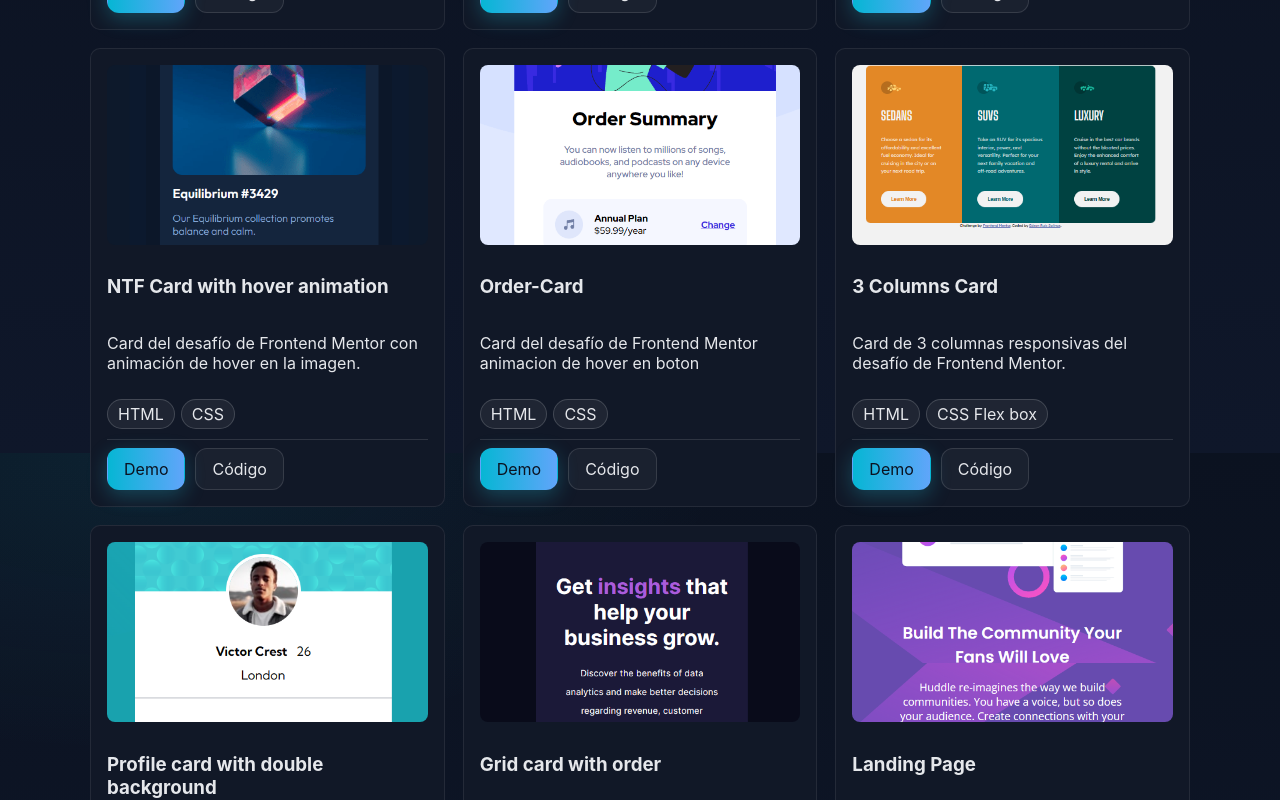
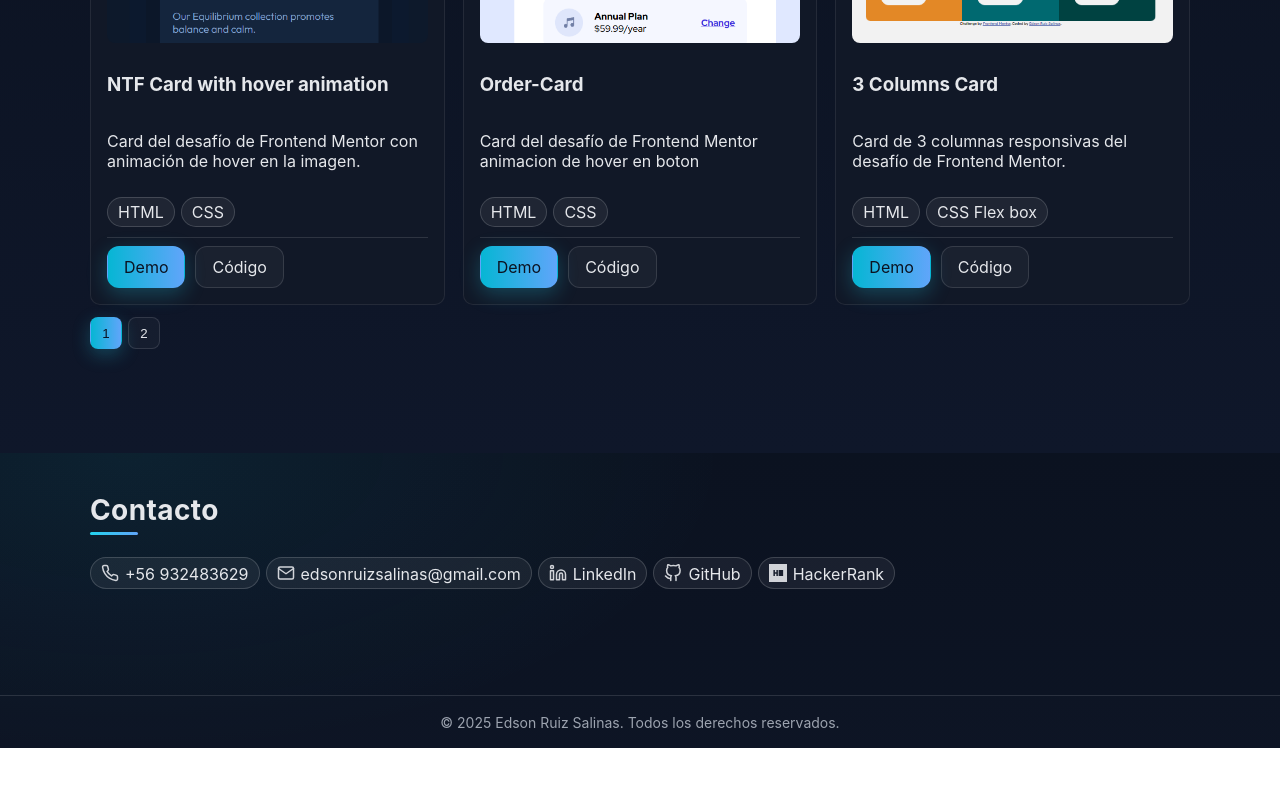
Before and after one commit to xedsonruizx/portafolio, a React (Create React App) app: page / in a window 1280 px wide. Shown: the part 2747-3547 px from the top of the page. After the commit the page ends 3495 px from the top, so only its background shows below. Built offline with nearby package versions, Linux system fonts and the light colour scheme.

Commit message:
Footer y tabla de proyectos

```diff
--- /dev/null
+++ b/src/components/Projects.jsx
@@ -0,0 +1,107 @@
+import React from 'react';
+import ProjectCard from './ProjectCard';
+import { projects as dataProjects } from '../data/projects';
+import { FiGrid, FiList, FiChevronLeft, FiChevronRight } from 'react-icons/fi';
+
+export default function Projects({ items = dataProjects }) {
+  const [view, setView] = React.useState('cards');
+  const [page, setPage] = React.useState(1);
+
+  const PAGE_SIZE = 6;
+  const totalPages = Math.ceil(items.length / PAGE_SIZE);
+  const start = (page - 1) * PAGE_SIZE;
+  const visible = items.slice(start, start + PAGE_SIZE);
+
+  React.useEffect(() => { setPage(1); }, [view, items]);
+
+  return (
+    <section id="projects" className="section container">
+      <h2 className="sectionTitle">Proyectos</h2>
+
+      <div className="sectionToolbar">
+        <div className="viewToggle">
+          <button
+            className={`toggleBtn ${view === 'cards' ? 'isActive' : ''}`}
+            onClick={() => setView('cards')}
+            aria-pressed={view === 'cards'}
+          >
+            <FiGrid className="toggleIcon" /> Tarjetas
+          </button>
+          <button
+            className={`toggleBtn ${view === 'list' ? 'isActive' : ''}`}
+            onClick={() => setView('list')}
+            aria-pressed={view === 'list'}
+          >
+            <FiList className="toggleIcon" /> Lista
+          </button>
+        </div>
+
+        <div className="pagination">
+          <button
+            className="pageBtn"
+            onClick={() => setPage(p => Math.max(1, p - 1))}
+            disabled={page === 1}
+            aria-label="Anterior"
+          >
+            <FiChevronLeft />
+          </button>
+          <span className="pageInfo">{page} / {totalPages}</span>
+          <button
+            className="pageBtn"
+            onClick={() => setPage(p => Math.min(totalPages, p + 1))}
+            disabled={page === totalPages}
+            aria-label="Siguiente"
+          >
+            <FiChevronRight />
+          </button>
+        </div>
+      </div>
+
+      {view === 'cards' ? (
+        <div className="grid grid-3">
+          {visible.map((p) => (
+            <ProjectCard key={p.title} {...p} />
+          ))}
+        </div>
+      ) : (
+        <div className="tableWrap">
+          <table className="projectsTable">
+            <thead>
+              <tr>
+                <th>Título</th>
+                <th>Descripción</th>
+                <th>Etiquetas</th>
+                <th>Demo</th>
+                <th>Código</th>
+              </tr>
+            </thead>
+            <tbody>
+              {visible.map((p) => (
+                <tr key={p.title}>
+                  <td>{p.title}</td>
+                  <td>{p.description}</td>
+                  <td>{(p.tags || []).join(', ')}</td>
+                  <td>{p.link ? <a className="btn primary btnSm" href={p.link} target="_blank" rel="noreferrer">Abrir</a> : '—'}</td>
+                  <td>{p.repo ? <a className="btn btnSm" href={p.repo} target="_blank" rel="noreferrer">Ver</a> : '—'}</td>
+                </tr>
+              ))}
+            </tbody>
+          </table>
+        </div>
+      )}
+
+      <div className="pageNumbers">
+        {Array.from({ length: totalPages }).map((_, i) => (
+          <button
+            key={i}
+            className={`pageNum ${page === i + 1 ? 'isActive' : ''}`}
+            onClick={() => setPage(i + 1)}
+            aria-label={`Ir a página ${i + 1}`}
+          >
+            {i + 1}
+          </button>
+        ))}
+      </div>
+    </section>
+  );
+}
--- a/src/pages/Home.jsx
+++ b/src/pages/Home.jsx
@@ -1,19 +1,22 @@
+import React from 'react';
 import ProjectCard from '../components/ProjectCard';
 import { profile } from '../data/profile';
 import { education } from '../data/education';
 import { certifications } from '../data/certifications';
 import { experience } from '../data/experience';
 import { projects } from '../data/projects';
-import React from 'react';
 import { FiPhone, FiMail, FiLinkedin, FiGithub } from 'react-icons/fi';
 import { SiHackerrank } from 'react-icons/si';
+import Projects from '../components/Projects';
 
 export default function Home() {
   const [certViewer, setCertViewer] = React.useState({ open: false, src: null, title: '' });
   const waNumber = String(profile.contact?.phone || '').replace(/[^\d]/g, '');
+  const year = new Date().getFullYear();
 
   return (
-    <main>
+    <>
+      <main>
       <section id="hero" className="hero">
         <div className="container">
           <h1>Hola, soy {profile.name}</h1>
@@ -30,54 +33,7 @@ export default function Home() {
         </p>
       </section>
 
-      <section id="contact" className="section container">
-        <h2 className="sectionTitle">Contacto</h2>
-        <ul className="tagList">
-          <li className="tag">
-            <a
-              href={`https://wa.me/${waNumber}`}
-              target="_blank"
-              rel="noreferrer"
-              className="link"
-              aria-label="Abrir chat de WhatsApp"
-              title="WhatsApp"
-            >
-              <FiPhone className="contactIcon" />
-              {profile.contact.phone}
-            </a>
-          </li>
-          <li className="tag">
-            <a href={`mailto:${profile.contact.email}`} className="link" title="Email">
-              <FiMail className="contactIcon" />
-              {profile.contact.email}
-            </a>
-          </li>
-          <li className="tag">
-            <a href={profile.contact.linkedin} target="_blank" rel="noreferrer" className="link" title="LinkedIn">
-              <FiLinkedin className="contactIcon" />
-              LinkedIn
-            </a>
-          </li>
-          <li className="tag">
-            <a href={profile.contact.github} target="_blank" rel="noreferrer" className="link" title="GitHub">
-              <FiGithub className="contactIcon" />
-              GitHub
-            </a>
-          </li>
-          <li className="tag">
-            <a
-              href={profile.contact.hackerrank}
-              target="_blank"
-              rel="noreferrer"
-              className="link"
-              title="HackerRank"
-            >
-              <SiHackerrank className="contactIcon" />
-              HackerRank
-            </a>
-          </li>
-        </ul>
-      </section>
+
 
       <section id="education" className="section container">
         <h2 className="sectionTitle">Estudios</h2>
@@ -130,14 +86,58 @@ export default function Home() {
         </div>
       </section>
 
-      <section id="projects" className="section container">
-        <h2 className="sectionTitle">Proyectos</h2>
-        <div className="grid grid-3">
-          {projects.map((p) => (
-            <ProjectCard key={p.title} {...p} />
-          ))}
-        </div>
+      <Projects />
+
+      <section id="contact" className="section container">
+        <h2 className="sectionTitle">Contacto</h2>
+        <ul className="tagList">
+          <li className="tag">
+            <a
+              href={`https://wa.me/${waNumber}`}
+              target="_blank"
+              rel="noreferrer"
+              className="link"
+              aria-label="Abrir chat de WhatsApp"
+              title="WhatsApp"
+            >
+              <FiPhone className="contactIcon" />
+              {profile.contact.phone}
+            </a>
+          </li>
+          <li className="tag">
+            <a href={`mailto:${profile.contact.email}`} className="link" title="Email">
+              <FiMail className="contactIcon" />
+              {profile.contact.email}
+            </a>
+          </li>
+          <li className="tag">
+            <a href={profile.contact.linkedin} target="_blank" rel="noreferrer" className="link" title="LinkedIn">
+              <FiLinkedin className="contactIcon" />
+              LinkedIn
+            </a>
+          </li>
+          <li className="tag">
+            <a href={profile.contact.github} target="_blank" rel="noreferrer" className="link" title="GitHub">
+              <FiGithub className="contactIcon" />
+              GitHub
+            </a>
+          </li>
+          <li className="tag">
+            <a
+              href={profile.contact.hackerrank}
+              target="_blank"
+              rel="noreferrer"
+              className="link"
+              title="HackerRank"
+            >
+              <SiHackerrank className="contactIcon" />
+              HackerRank
+            </a>
+          </li>
+        </ul>
       </section>
+
+
       {certViewer.open && (
         <div className="modalOverlay" onClick={() => setCertViewer({ open: false, src: null, title: '' })}>
           <div className="modalContent" onClick={(e) => e.stopPropagation()}>
@@ -165,5 +165,11 @@ export default function Home() {
         </div>
       )}
     </main>
+      <footer className="siteFooter">
+        <div className="container">
+          <small>© {year} {profile.name}. Todos los derechos reservados.</small>
+        </div>
+      </footer>
+    </>
   );
 }
--- a/src/styles.css
+++ b/src/styles.css
@@ -125,6 +125,116 @@ body {
   margin-right: 6px;
   vertical-align: -2px;
   opacity: 0.9;
+}
+
+/* ——— Projects: toolbar, toggles, table & pagination ——— */
+.sectionToolbar {
+  display: flex;
+  align-items: center;
+  justify-content: space-between;
+  gap: 12px;
+  flex-wrap: wrap;
+  margin-bottom: 12px;
+}
+
+.viewToggle { display: flex; gap: 8px; flex-wrap: wrap; }
+
+.toggleBtn {
+  display: inline-flex;
+  align-items: center;
+  gap: 6px;
+  padding: 8px 12px;
+  border-radius: 10px;
+  border: 1px solid var(--border);
+  background: rgba(255,255,255,0.03);
+  color: var(--text);
+  cursor: pointer;
+  transition: background 160ms ease, border-color 160ms ease, transform 120ms ease;
+}
+.toggleBtn:hover { background: rgba(255,255,255,0.06); border-color: rgba(255,255,255,0.18); transform: translateY(-1px); }
+.toggleBtn.isActive {
+  background: linear-gradient(90deg, #06b6d4, var(--primary-2));
+  color: #0b1220;
+  border-color: transparent;
+  box-shadow: 0 6px 18px rgba(34,211,238,0.25);
+}
+.toggleIcon { width: 18px; height: 18px; }
+
+.pagination {
+  display: flex;
+  align-items: center;
+  gap: 8px;
+}
+.pageBtn {
+  display: inline-flex;
+  align-items: center;
+  justify-content: center;
+  width: 32px;
+  height: 32px;
+  border-radius: 8px;
+  border: 1px solid var(--border);
+  background: rgba(255,255,255,0.03);
+  color: var(--text);
+  cursor: pointer;
+  transition: background 160ms ease, border-color 160ms ease, transform 120ms ease;
+}
+.pageBtn:hover { background: rgba(255,255,255,0.06); border-color: rgba(255,255,255,0.18); transform: translateY(-1px); }
+.pageBtn:disabled { opacity: 0.5; cursor: not-allowed; transform: none; }
+.pageInfo { font-size: 14px; opacity: 0.8; }
+
+.tableWrap { overflow-x: auto; border-radius: 10px; border: 1px solid var(--border); }
+.projectsTable {
+  width: 100%;
+  border-collapse: collapse;
+  background: var(--card);
+}
+.projectsTable thead th {
+  font-weight: 600;
+  opacity: 0.9;
+  background: rgba(255,255,255,0.04);
+}
+.projectsTable th,
+.projectsTable td {
+  border-bottom: 1px solid var(--border);
+  padding: 10px;
+  text-align: left;
+  vertical-align: top;
+}
+.projectsTable tbody tr:hover { background: rgba(255,255,255,0.04); }
+.projectsTable td a.btnSm { white-space: nowrap; }
+
+.btnSm { font-size: 13px; padding: 6px 10px; border-radius: 8px; }
+
+.pageNumbers {
+  display: flex;
+  flex-wrap: wrap;
+  gap: 6px;
+  margin-top: 12px;
+}
+.pageNum {
+  min-width: 32px;
+  height: 32px;
+  border: 1px solid var(--border);
+  background: rgba(255,255,255,0.03);
+  color: var(--text);
+  border-radius: 8px;
+  cursor: pointer;
+  transition: background 160ms ease, border-color 160ms ease, transform 120ms ease;
+}
+.pageNum:hover { background: rgba(255,255,255,0.06); border-color: rgba(255,255,255,0.18); transform: translateY(-1px); }
+.pageNum.isActive {
+  background: linear-gradient(90deg, #06b6d4, var(--primary-2));
+  color: #0b1220;
+  border-color: transparent;
+  box-shadow: 0 6px 18px rgba(34,211,238,0.25);
+}
+
+/* Responsive tweaks */
+@media (max-width: 700px) {
+  .projectsTable th:nth-child(3),
+  .projectsTable td:nth-child(3) { /* Oculta etiquetas si el espacio es muy limitado */
+    display: none;
+  }
 }
 
 /* Hero */
@@ -462,3 +572,17 @@ body {
   }
   .menuOverlay { display: none; }
 }
+
+.siteFooter {
+  border-top: 1px solid var(--border);
+  background: rgba(17, 24, 39, 0.4);
+  padding: 16px 0;
+  margin-top: 24px;
+}
+.siteFooter .container {
+  text-align: center;
+}
+.siteFooter small {
+  color: var(--muted);
+  font-size: 14px;
+}
```
